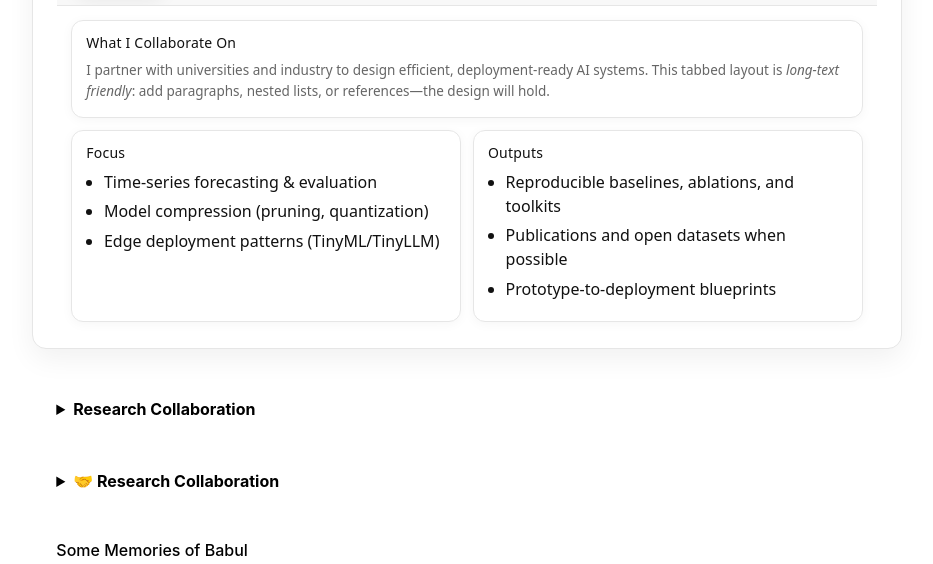
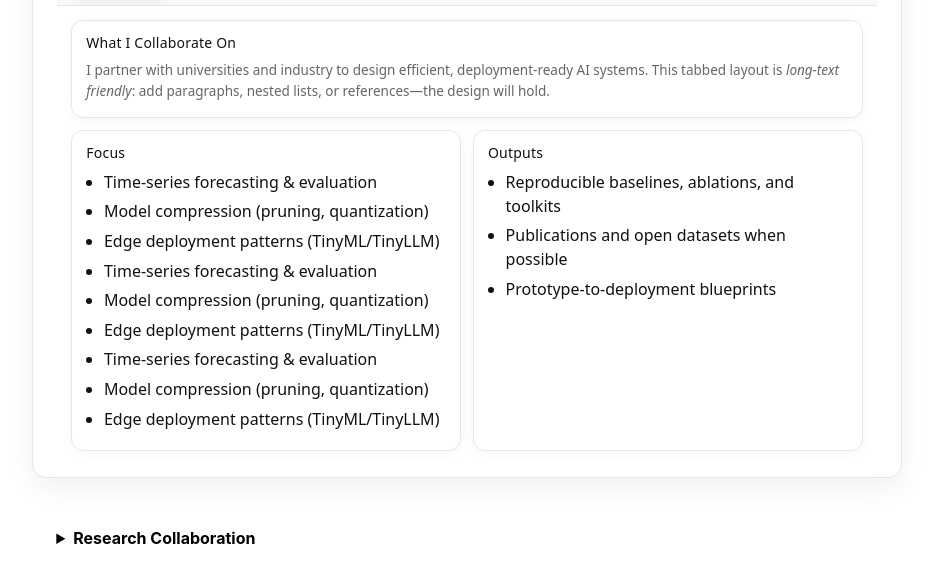
Before and after one commit to babulcseian/babulcseian.github.io, a Jekyll site: the page built from index.md, in a window 1280 px wide and 900 px high, scrolled down 2034 px, cut to the strip 0-564 px from the top of the window. Shown: the whole strip, without its empty margins (173-1106 px from the left). Built offline with Jekyll 4.4.1, drawn with Linux system fonts in a browser that asks for light colours; a style sheet for code colours, icons or effects is not loaded.

Commit message:
Update home.html

```diff
--- a/_layouts/home.html
+++ b/_layouts/home.html
@@ -322,6 +322,12 @@ My future dream project: <a class="other" href='https://babulcseian.github.io/la
             <li>Time-series forecasting &amp; evaluation</li>
             <li>Model compression (pruning, quantization)</li>
             <li>Edge deployment patterns (TinyML/TinyLLM)</li>
+            <li>Time-series forecasting &amp; evaluation</li>
+            <li>Model compression (pruning, quantization)</li>
+            <li>Edge deployment patterns (TinyML/TinyLLM)</li>
+            <li>Time-series forecasting &amp; evaluation</li>
+            <li>Model compression (pruning, quantization)</li>
+            <li>Edge deployment patterns (TinyML/TinyLLM)</li>
           </ul>
         </div>
         <div class="rc-section">
```
